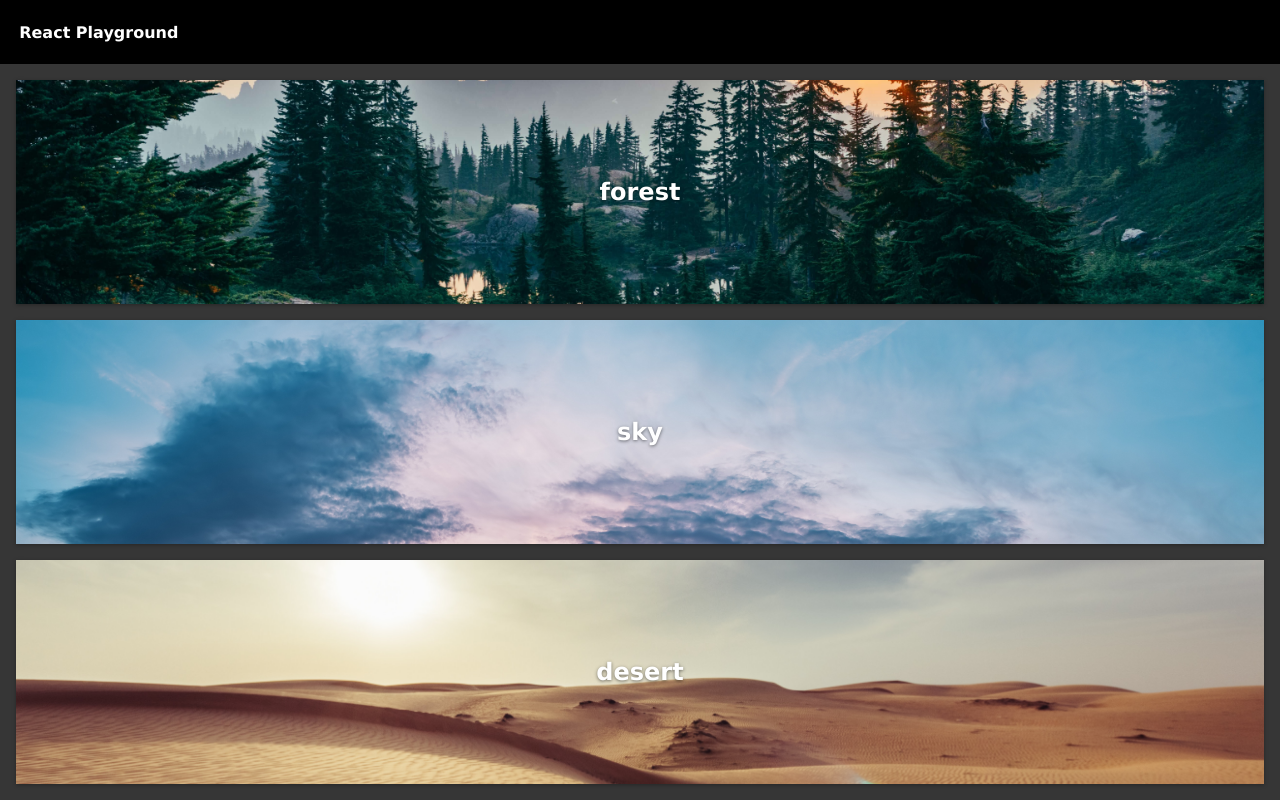
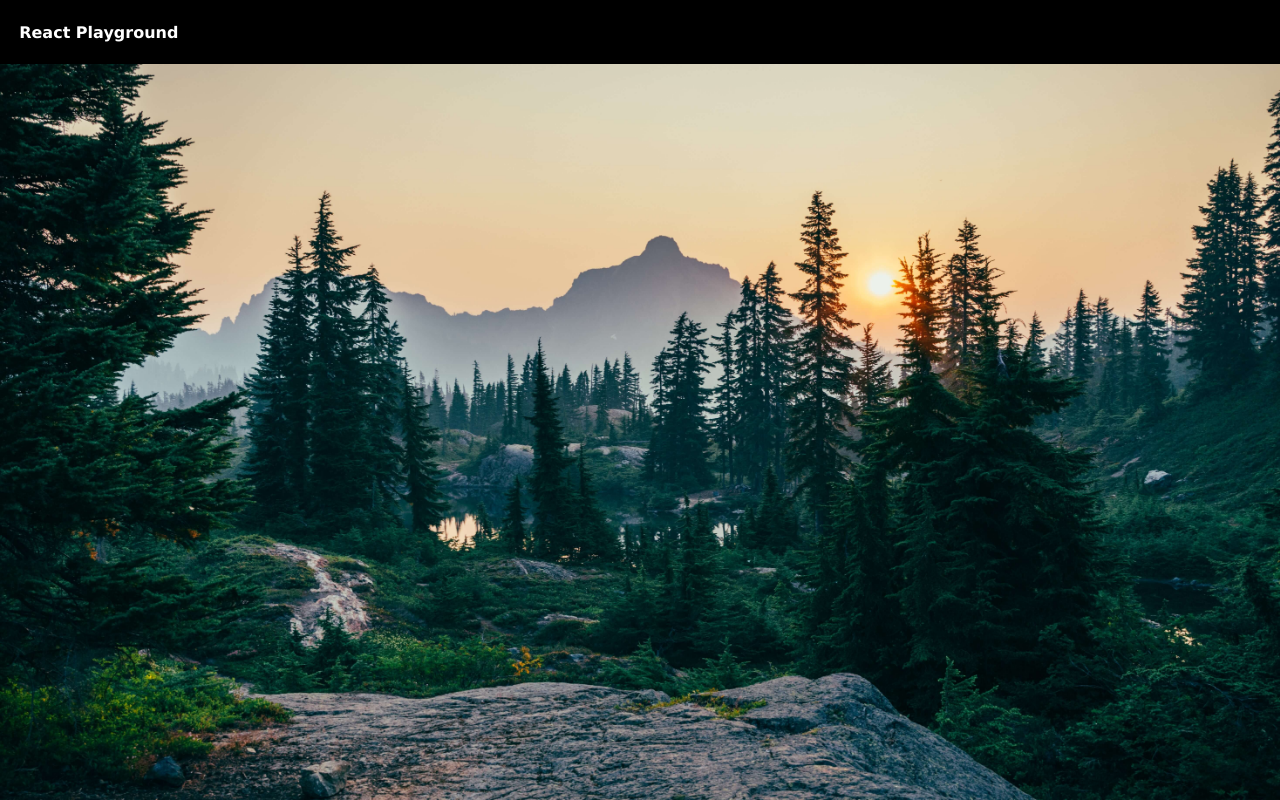
Before and after one commit to mariahelenanoren/react-playground, a React app: page /desert in a window 1280 px wide. Built offline with nearby package versions, Linux system fonts and the light colour scheme.

Commit message:
changed project structure

```diff
--- /dev/null
+++ b/src/components/DetailView.tsx
@@ -0,0 +1,26 @@
+import React, { CSSProperties } from "react";
+
+class DetailView extends React.Component {
+  render() {
+    return (
+      <div style={detail}>
+        <img style={detailImage} src="../../assets/forest.jpg"></img>
+      </div>
+    );
+  }
+}
+
+const detail: CSSProperties = {
+  position: "relative",
+  height: "100%",
+  width: "100%",
+};
+const detailImage: CSSProperties = {
+  position: "absolute",
+  width: "100%",
+  height: "100%",
+  objectFit: "cover",
+  objectPosition: "center",
+};
+
+export default DetailView;
--- a/src/components/Layout.tsx
+++ b/src/components/Layout.tsx
@@ -1,6 +1,6 @@
 import React, { CSSProperties } from "react";
 import Navbar from "./Navbar";
-import Content from "./Content";
+import Content from "./ViewContainer";
 
 class Layout extends React.Component {
   render() {
--- a/src/components/Content.tsx
+++ b/src/components/MasterView.tsx
@@ -1,18 +1,11 @@
 import React, { CSSProperties } from "react";
-import SectionItem from "./SectionItem";
+import SectionItem from "./NavigationItem";
 
-interface ItemsProps {
-  item: [
-    {
-      title: string;
-      image: HTMLImageElement;
-    }
-  ];
-}
-class Content extends React.Component {
+class MasterView extends React.Component {
   render() {
+    const e = "i";
     return (
-      <div style={contentContainer}>
+      <div style={master}>
         <SectionItem title="forest" image="../../assets/forest.jpg" />
         <SectionItem title="sky" image="../../assets/sky.jpg" />
         <SectionItem title="desert" image="../../assets/desert.jpg" />
@@ -21,12 +14,11 @@ class Content extends React.Component {
   }
 }
 
-const contentContainer: CSSProperties = {
+const master: CSSProperties = {
   display: "flex",
   height: "100%",
-  maxHeight: "calc(100% - 4rem)",
   padding: "0.5rem",
   flexDirection: "column",
 };
 
-export default Content;
+export default MasterView;
--- /dev/null
+++ b/src/components/ViewContainer.tsx
@@ -0,0 +1,19 @@
+import React, { CSSProperties } from "react";
+import MasterView from "./MasterView";
+import DetailView from "./DetailView";
+
+class Content extends React.Component {
+  render() {
+    return (
+      <div style={contentContainer}>
+        <DetailView />
+      </div>
+    );
+  }
+}
+
+const contentContainer: CSSProperties = {
+  height: "calc(100% - 4rem)",
+};
+
+export default Content;
```
Also changed, not shown: src/components/NavigationItem.tsx (renamed from src/components/SectionItem.tsx).
